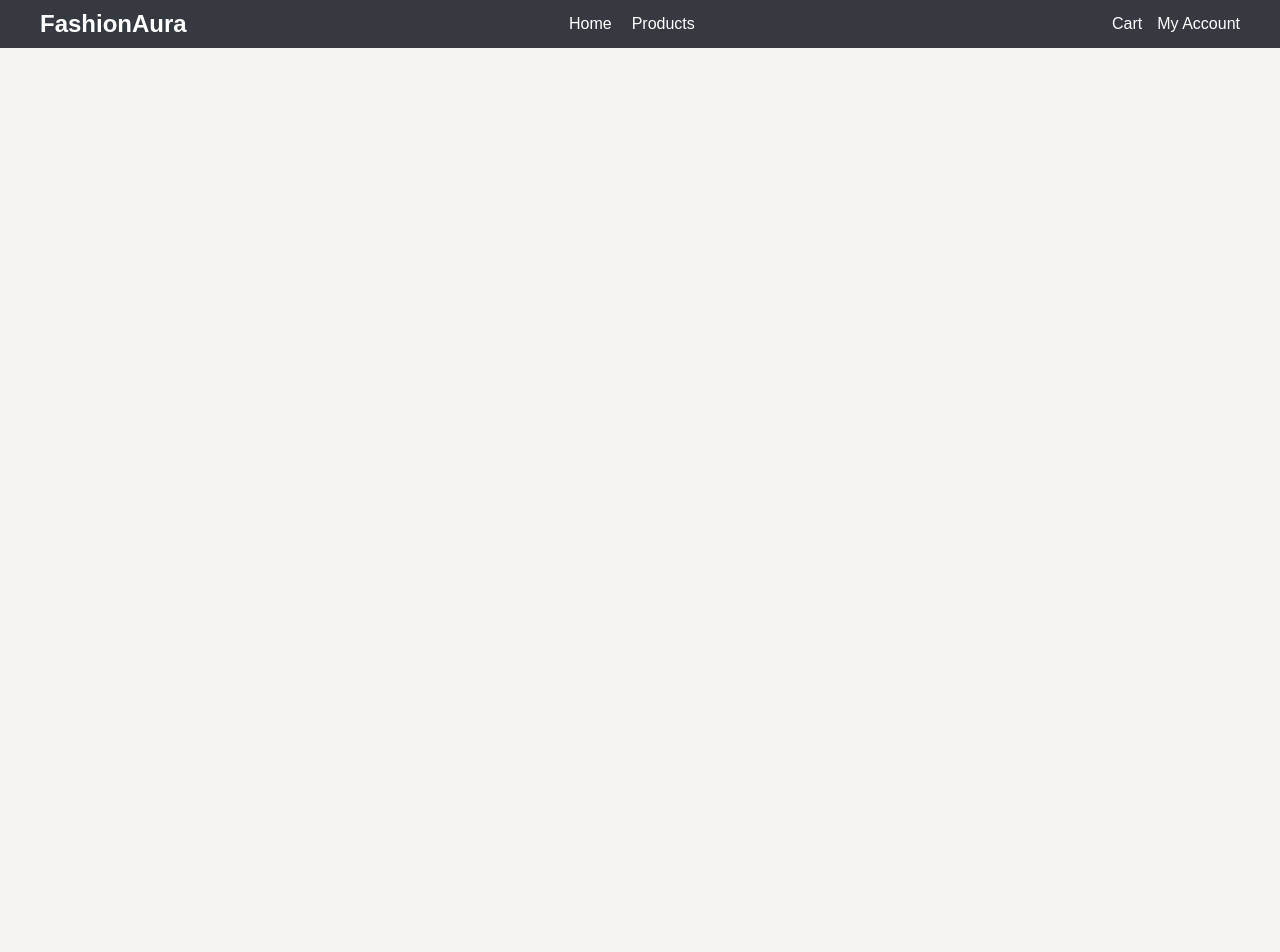
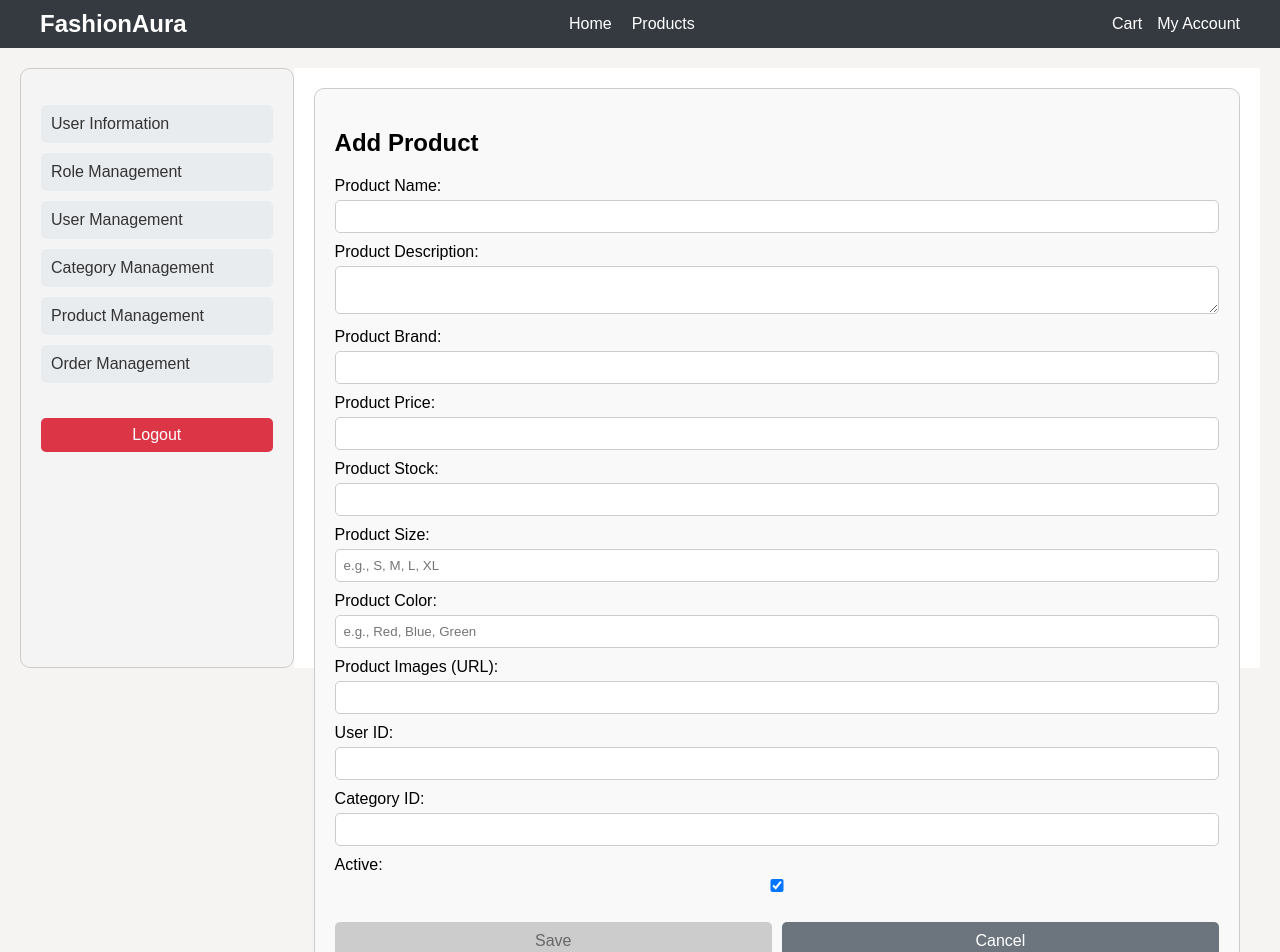
Before and after one commit to sothengski/ecommerce-vue-app, a Vue app: page /product-management/add in a window 1280 px wide. Shown: the top 952 px of the page. Before the commit the page ends 800 px from the top, so only its background shows below. Built offline with nearby package versions, Linux system fonts and the light colour scheme; sample sign-in values are in the browser's storage.

Commit message:
add and delete product successfully

```diff
--- a/src/router/index.js
+++ b/src/router/index.js
@@ -17,6 +17,7 @@ import AddOrUpdateRole from "@/views/Role/AddOrUpdateRole.vue";
 import RolePage from "@/views/Role/RolePage.vue";
 import ProductsList from "@/views/Product/ProductsList.vue";
 import ProductsPage2 from "@/views/Product/ProductsPage2.vue";
+import UpdateProducts from "@/views/Product/UpdateProducts.vue";
 
 // Simulating authentication state
 // const isAuthenticated = () => !!localStorage.getItem("user-token");
@@ -117,7 +118,19 @@ const routes = [
             name: "ProductsList",
             component: ProductsList,
             meta: { requiresAuth: true },
-          }
+          },
+          {
+            path: "/product-management/add",
+            name: "AddProduct",
+            component: UpdateProducts,
+            meta: { requiresAuth: true },
+          },
+          {
+            path: "/product-management/edit/:productId",
+            name: "EditProduct",
+            component: UpdateProducts,
+            meta: { requiresAuth: true },
+          },
         ],
       },
     ],
--- a/src/services/ProductService.js
+++ b/src/services/ProductService.js
@@ -7,7 +7,7 @@ class ProductService {
   }
 
   // Get a product by Id
-  getProductById(productId) {
+  getProduct(productId) {
     return http.get(`/products/${productId}`);
   }
 
--- a/src/views/Product/ProductsList.vue
+++ b/src/views/Product/ProductsList.vue
@@ -49,10 +49,30 @@ methods: {
       const response = await ProductService.getAllProducts();
       this.products = response.data.data; // Adjust based on API response structure
     } catch (error) {
-      console.error("Error fetching orders:", error);
-      alert("Failed to fetch orders.");
+      console.error("Error fetching products:", error);
+      alert("Failed to fetch products.");
     }
   },
+  addNewProduct() {
+      this.$router.push("/product-management/add");
+    },
+    editProduct(product) {
+      this.$router.push(`/product-management/edit/${product.productId}`);
+    },
+    async deleteProduct(productId) {
+        console.log("Deleting product with ID:", productId);
+      const confirmed = confirm("Are you sure you want to delete this product?");
+      if (confirmed) {
+        try {
+          await ProductService.deleteProduct(productId);
+          alert("Product deleted successfully.");
+          this.fetchProducts(); // Refresh the list after deletion
+        } catch (error) {
+          console.error("Error deleting product:", error);
+          alert("Failed to delete the product.");
+        }
+      }
+    },
 },
 created() {
   this.fetchProducts(); // Fetch products on component creation
--- a/src/views/Product/UpdateProducts.vue
+++ b/src/views/Product/UpdateProducts.vue
@@ -0,0 +1,218 @@
+<template>
+    <div class="container">
+      <h2>{{ isEdit ? "Update Product" : "Add Product" }}</h2>
+      <form @submit.prevent="saveProduct">
+        <div class="form-group">
+          <label for="productName">Product Name:</label>
+          <input type="text" id="productName" v-model="form.productName" />
+
+          <label for="productDescription">Product Description:</label>
+          <textarea id="productDescription" v-model="form.productDescription"></textarea>
+
+          <label for="productBrand">Product Brand:</label>
+          <input type="text" id="productBrand" v-model="form.productBrand" />
+
+          <label for="productPrice">Product Price:</label>
+          <input type="text" id="productPrice" v-model="form.productPrice" />
+
+          <label for="productStock">Product Stock:</label>
+          <input type="text" id="productStock" v-model="form.productStock" />
+
+          <label for="productSize">Product Size:</label>
+          <input type="text" id="productSize" v-model="form.productSize" placeholder="e.g., S, M, L, XL" />
+
+          <label for="productColor">Product Color:</label>
+          <input type="text" id="productColor" v-model="form.productColor" placeholder="e.g., Red, Blue, Green" />
+
+          <label for="productImages">Product Images (URL):</label>
+          <input type="text" id="productImages" v-model="form.productImages" />
+
+          <label for="userId">User ID:</label>
+          <input type="text" id="productImages" v-model="form.userId" />
+
+          <label for="CategoryId">Category ID:</label>
+          <input type="text" id="productImages" v-model="form.categoryId" />
+
+          <label for="isActive">Active:</label>
+          <input type="checkbox" id="isActive" v-model="form.isActive" />
+        </div>
+
+        <div class="form-actions">
+          <button
+            type="submit"
+            :disabled="!form.productName.trim() || !form.productBrand.trim() || !form.productPrice.trim() || !form.productStock.trim()">
+            {{ isEdit ? "Update" : "Save" }}
+          </button>
+
+          <button type="button" @click="cancelBtn">Cancel</button>
+        </div>
+      </form>
+    </div>
+  </template>
+
+  <script>
+  import ProductService from "../../services/ProductService";
+
+  export default {
+    data() {
+      return {
+        form: {
+          id: null,  // Holds the ID for updates
+          productName: "",
+          productDescription: "",
+          productBrand: "",
+          productPrice: "",
+          productStock: "",
+          productSize: "",  // Size field (comma-separated values)
+          productColor: "",  // Color field (comma-separated values)
+          productImages: "",  // Image URLs as a comma-separated string
+          isActive: true,  // Boolean for active status
+          userId: null,  // User ID, if needed
+          categoryId: null,  // Category ID, if needed
+        },
+        isEdit: false,  // Flag to determine if it's an edit or add operation
+      };
+    },
+    created() {
+      const productId = this.$route.params.id;
+      if (productId) {
+        this.isEdit = true;
+        this.loadProduct(productId);
+      }
+    },
+    methods: {
+      async loadProduct(productId) {
+        try {
+          const response = await ProductService.getProduct(productId);
+          this.form = {
+            id: response.data.id,
+            productName: response.data.name,
+            productDescription: response.data.description || "",
+            productBrand: response.data.brand,
+            productPrice: response.data.price,
+            productStock: response.data.stock,
+            productSize: response.data.size.join(","),  // Join array to CSV
+            productColor: response.data.color.join(","),  // Join array to CSV
+            productImages: response.data.images.join(","),  // Join array to CSV
+            userId: response.data.user.id,
+            categoryId: response.data.category.id,
+            isActive: response.data.active,
+          };
+        } catch (error) {
+          console.error("Error loading product:", error);
+        }
+      },
+      async saveProduct() {
+        const productData = {
+          name: this.form.productName,
+          description: this.form.productDescription,
+          brand: this.form.productBrand,
+          price: parseFloat(this.form.productPrice),
+          stock: parseInt(this.form.productStock),
+          size: this.form.productSize.split(",").map(size => size.trim()),  // Convert to list
+          color: this.form.productColor.split(",").map(color => color.trim()),  // Convert to list
+          images: this.form.productImages.split(",").map(image => image.trim()),  // Convert to list
+          active: this.form.isActive,
+          userId: this.form.userId,
+          categoryId: this.form.categoryId,
+        };
+        console.log("hihi: ", productData);
+        if (this.isEdit) {
+          // Update existing product
+          try {
+            await ProductService.updateProduct(this.form.id, productData);
+            this.$router.push("/product-management");
+          } catch (error) {
+            console.error("Error updating product:", error);
+            alert("Failed to update product.");
+          }
+        } else {
+          // Add new product
+          try {
+            await ProductService.createProduct(productData);
+            this.$router.push("/product-management");
+          } catch (error) {
+            console.error("Error adding product:", error);
+            alert("Failed to add product.");
+          }
+        }
+      },
+      cancelBtn() {
+        this.$router.push("/product-management");
+      },
+    },
+  };
+  </script>
+
+  <style scoped>
+  .container {
+    padding: 20px;
+    background-color: #f9f9f9;
+    margin: auto;
+    border: 1px solid #ccc;
+    border-radius: 10px;
+  }
+
+  .container form {
+    display: flex;
+    flex-direction: column;
+  }
+
+  .form-group {
+    margin-bottom: 15px;
+  }
+
+  .container label {
+    margin-bottom: 5px;
+  }
+
+  .container input,
+  textarea,
+  button {
+    padding: 8px;
+    margin-bottom: 10px;
+    border: 1px solid #ccc;
+    border-radius: 5px;
+    width: 100%;
+    margin: 5px 0 10px;
+    box-sizing: border-box;
+  }
+
+  .container form .form-actions {
+    display: flex;
+    gap: 10px;
+  }
+
+  button {
+    padding: 10px 20px;
+    font-size: 16px;
+    border: none;
+    border-radius: 5px;
+    cursor: pointer;
+    transition: background-color 0.3s ease;
+  }
+
+  button[type="submit"] {
+    background-color: #007bff;
+    color: white;
+  }
+
+  button[type="submit"]:disabled {
+    background-color: #cccccc;
+    color: #666666;
+    cursor: not-allowed;
+  }
+
+  button[type="submit"]:hover:enabled {
+    background-color: #0056b3;
+  }
+
+  button[type="button"] {
+    background-color: #6c757d;
+    color: white;
+  }
+
+  button[type="button"]:hover {
+    background-color: #5a6268;
+  }
+  </style>
```
